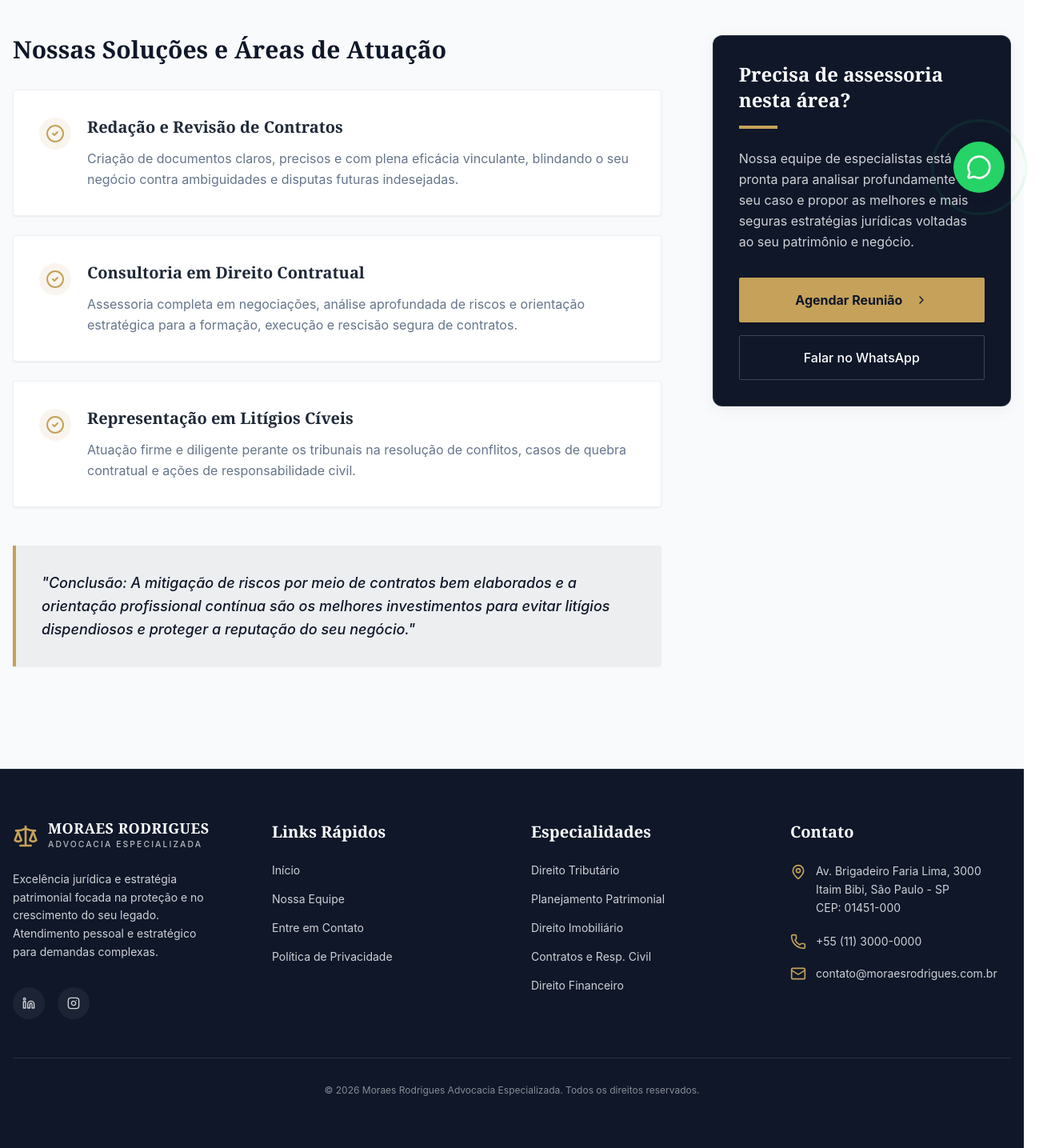
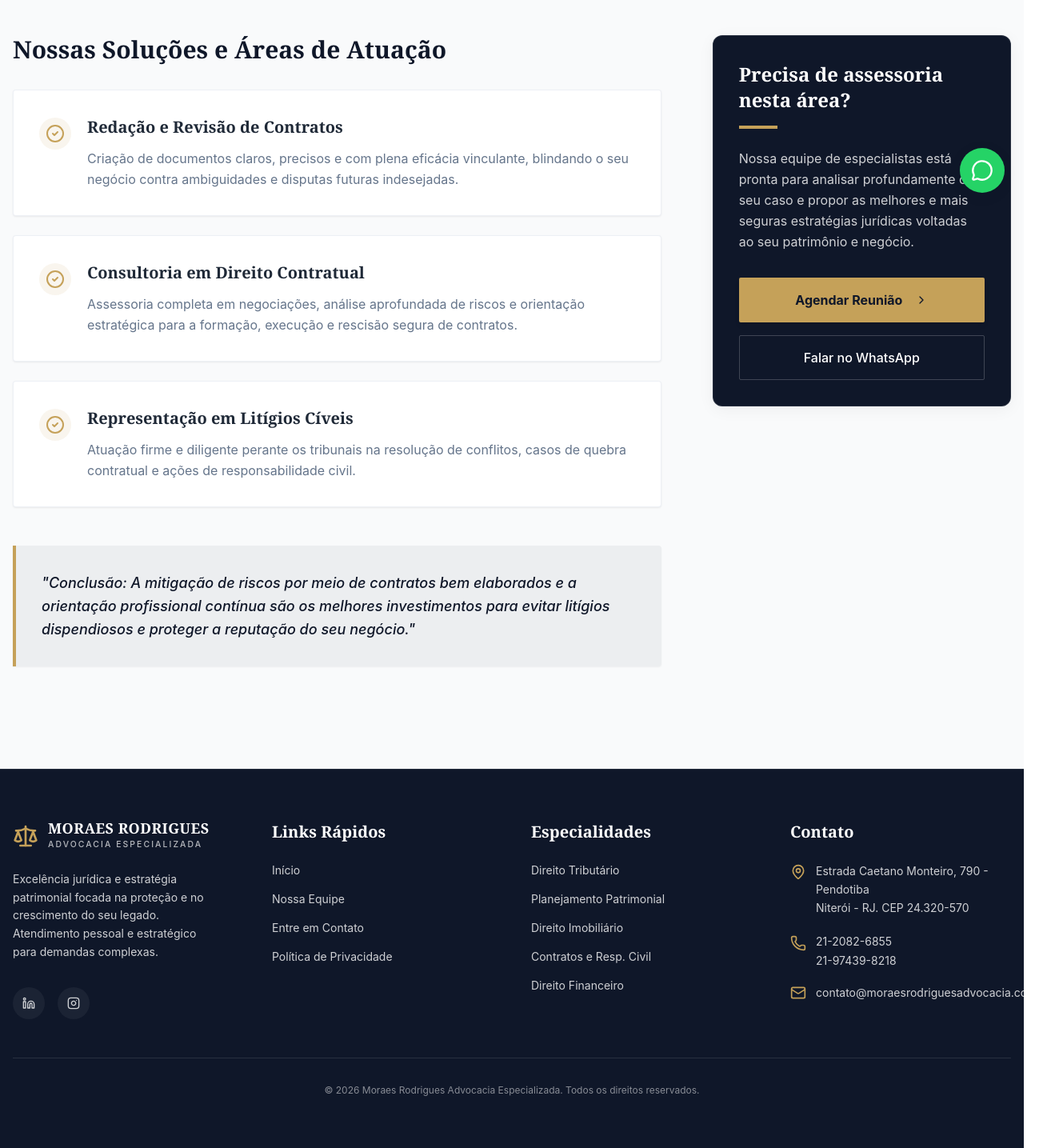
Before and after one commit to marrodrigues2106/ERP_Optimo_Juridico, a React (Vite) app: page /especialidades/contratos-responsabilidade in a window 1280 px wide. Shown: the part 535-1970 px from the top of the page at 80% size, 1314 px wide, since content can reach past the window. Built offline with nearby package versions, Linux system fonts and the light colour scheme.

Commit message:
feat: Add firm history, contact, and location details

```diff
--- a/src/components/Footer.tsx
+++ b/src/components/Footer.tsx
@@ -120,20 +120,26 @@ export function Footer() {
               <li className="flex items-start gap-3">
                 <MapPin className="w-5 h-5 text-accent flex-shrink-0 mt-0.5" />
                 <span className="leading-relaxed">
-                  Av. Brigadeiro Faria Lima, 3000
+                  Estrada Caetano Monteiro, 790 - Pendotiba
                   <br />
-                  Itaim Bibi, São Paulo - SP
-                  <br />
-                  CEP: 01451-000
+                  Niterói - RJ. CEP 24.320-570
                 </span>
               </li>
-              <li className="flex items-center gap-3">
-                <Phone className="w-5 h-5 text-accent flex-shrink-0" />
-                <span>+55 (11) 3000-0000</span>
+              <li className="flex items-start gap-3">
+                <Phone className="w-5 h-5 text-accent flex-shrink-0 mt-0.5" />
+                <div className="flex flex-col gap-1">
+                  <span>21-2082-6855</span>
+                  <span>21-97439-8218</span>
+                </div>
               </li>
               <li className="flex items-center gap-3">
                 <Mail className="w-5 h-5 text-accent flex-shrink-0" />
-                <span>contato@moraesrodrigues.com.br</span>
+                <a
+                  href="mailto:contato@moraesrodriguesadvocacia.com.br"
+                  className="hover:text-accent transition-colors"
+                >
+                  contato@moraesrodriguesadvocacia.com.br
+                </a>
               </li>
             </ul>
           </div>
--- a/src/components/WhatsAppFAB.tsx
+++ b/src/components/WhatsAppFAB.tsx
@@ -1,29 +1,15 @@
 import { MessageCircle } from 'lucide-react'
-import { useEffect, useState } from 'react'
 
 export function WhatsAppFAB() {
-  const [isVisible, setIsVisible] = useState(false)
-
-  useEffect(() => {
-    const timer = setTimeout(() => setIsVisible(true), 1500)
-    return () => clearTimeout(timer)
-  }, [])
-
-  if (!isVisible) return null
-
   return (
     <a
-      href="https://wa.me/5511999999999"
+      href="https://wa.me/5521974398218"
       target="_blank"
       rel="noopener noreferrer"
-      className="fixed bottom-6 right-6 z-50 bg-[#25D366] text-white p-4 rounded-full shadow-elevation hover:scale-105 transition-transform duration-300 animate-fade-in-up flex items-center justify-center group"
-      aria-label="Fale conosco no WhatsApp"
+      className="fixed bottom-6 right-6 z-50 w-14 h-14 bg-[#25D366] text-white rounded-full flex items-center justify-center shadow-elevation hover:scale-110 transition-transform duration-300"
+      aria-label="Falar no WhatsApp"
     >
-      <div className="absolute inset-0 rounded-full border-2 border-[#25D366] animate-ping opacity-75"></div>
-      <MessageCircle className="w-8 h-8 relative z-10" />
-      <span className="absolute right-full mr-4 bg-primary text-primary-foreground text-sm font-medium py-2 px-4 rounded-lg shadow-elevation opacity-0 group-hover:opacity-100 transition-opacity whitespace-nowrap pointer-events-none">
-        Fale com um advogado
-      </span>
+      <MessageCircle className="w-7 h-7" />
     </a>
   )
 }
--- a/src/pages/Contact.tsx
+++ b/src/pages/Contact.tsx
@@ -178,11 +178,9 @@ export default function Contact() {
                   <div>
                     <h3 className="font-bold text-lg mb-1 text-primary">Nosso Endereço</h3>
                     <p className="text-muted-foreground leading-relaxed">
-                      Av. Brigadeiro Faria Lima, 3000
+                      Estrada Caetano Monteiro, 790 - Pendotiba
                       <br />
-                      Itaim Bibi, São Paulo - SP
-                      <br />
-                      CEP: 01451-000
+                      Niterói - RJ. CEP 24.320-570
                     </p>
                   </div>
                 </div>
@@ -193,9 +191,9 @@ export default function Contact() {
                   <div>
                     <h3 className="font-bold text-lg mb-1 text-primary">Telefones</h3>
                     <p className="text-muted-foreground leading-relaxed">
-                      +55 (11) 3000-0000
+                      21-2082-6855
                       <br />
-                      +55 (11) 99999-9999 (WhatsApp)
+                      21-97439-8218 (WhatsApp)
                     </p>
                   </div>
                 </div>
@@ -205,9 +203,12 @@ export default function Contact() {
                   </div>
                   <div>
                     <h3 className="font-bold text-lg mb-1 text-primary">E-mail Institucional</h3>
-                    <p className="text-muted-foreground leading-relaxed break-all">
-                      contato@moraesrodrigues.com.br
-                    </p>
+                    <a
+                      href="mailto:contato@moraesrodriguesadvocacia.com.br"
+                      className="text-muted-foreground leading-relaxed break-all hover:text-accent transition-colors"
+                    >
+                      contato@moraesrodriguesadvocacia.com.br
+                    </a>
                   </div>
                 </div>
                 <div className="flex gap-4 items-start">
@@ -227,7 +228,7 @@ export default function Contact() {
 
               <div className="rounded-xl overflow-hidden h-[350px] border border-border bg-muted shadow-sm">
                 <iframe
-                  src="https://www.google.com/maps/embed?pb=!1m18!1m12!1m3!1d3656.760144577821!2d-46.68884968440621!3d-23.57523996803738!2m3!1f0!2f0!3f0!3m2!1i1024!2i768!4f13.1!3m3!1m2!1s0x94ce5771c5ec213b%3A0xc3f92936df314d15!2sAv.%20Brg.%20Faria%20Lima%2C%203000%20-%20Itaim%20Bibi%2C%20S%C3%A3o%20Paulo%20-%20SP%2C%2001451-000!5e0!3m2!1spt-BR!2sbr!4v1655123456789!5m2!1spt-BR!2sbr"
+                  src="https://www.google.com/maps?q=Estrada+Caetano+Monteiro,+790+-+Pendotiba+-+Niter%C3%B3i+-+RJ&output=embed"
                   width="100%"
                   height="100%"
                   style={{ border: 0, filter: 'grayscale(100%) contrast(1.1) opacity(0.9)' }}
--- a/src/pages/Index.tsx
+++ b/src/pages/Index.tsx
@@ -1,5 +1,5 @@
 import { Link } from 'react-router-dom'
-import { ArrowRight, CheckCircle2 } from 'lucide-react'
+import { ArrowRight, CheckCircle2, Phone } from 'lucide-react'
 import { Button } from '@/components/ui/button'
 import { Card, CardContent, CardDescription, CardHeader, CardTitle } from '@/components/ui/card'
 import { specialtiesData } from '@/data/content'
@@ -132,20 +132,13 @@ export default function Index() {
             <div className="lg:w-1/2 w-full">
               <ScrollReveal>
                 <h2 className="text-3xl md:text-4xl font-serif font-bold mb-6 text-primary">
-                  Tradição, Precisão e Integridade
+                  Conheça nosso escritório de advocacia
                 </h2>
                 <div className="w-16 h-1 bg-accent mb-8" />
-                <p className="text-lg text-muted-foreground mb-6 leading-relaxed">
-                  O escritório{' '}
-                  <strong className="text-foreground">Moraes Rodrigues Advocacia</strong> nasceu com
-                  o propósito inabalável de oferecer uma advocacia artesanal, estratégica e
-                  altamente especializada para pessoas físicas e jurídicas.
-                </p>
                 <p className="text-lg text-muted-foreground mb-10 leading-relaxed">
-                  Compreendemos que as questões jurídicas de nossos clientes são únicas e exigem
-                  extrema diligência. Por isso, aliamos conhecimento técnico profundo a uma visão de
-                  negócios abrangente, entregando soluções precisas para demandas de alta
-                  complexidade.
+                  Fundado em 2019, oferecemos serviços especializados em direito tributário,
+                  planejamento patrimonial e sucessório, e direito imobiliário, tanto no contencioso
+                  judicial quanto extrajudicial.
                 </p>
 
                 <div className="grid grid-cols-1 sm:grid-cols-2 gap-4 mb-10">
@@ -202,6 +195,25 @@ export default function Index() {
             >
               <Link to="/contato">Falar com um Especialista</Link>
             </Button>
+
+            <div className="flex flex-col sm:flex-row items-center justify-center gap-6 mt-8 text-white/90">
+              <a
+                href="tel:2120826855"
+                className="flex items-center gap-2 hover:text-accent transition-colors"
+              >
+                <Phone className="w-5 h-5 text-accent" />
+                <span>21-2082-6855</span>
+              </a>
+              <a
+                href="https://wa.me/5521974398218"
+                target="_blank"
+                rel="noopener noreferrer"
+                className="flex items-center gap-2 hover:text-accent transition-colors"
+              >
+                <Phone className="w-5 h-5 text-accent" />
+                <span>21-97439-8218</span>
+              </a>
+            </div>
           </ScrollReveal>
         </div>
       </section>
--- a/src/pages/Specialty.tsx
+++ b/src/pages/Specialty.tsx
@@ -111,7 +111,7 @@ export default function Specialty() {
                     className="w-full border-primary-foreground/20 text-primary-foreground hover:bg-primary-foreground/10 h-14 text-base font-medium transition-colors"
                     asChild
                   >
-                    <a href="https://wa.me/5511999999999" target="_blank" rel="noopener noreferrer">
+                    <a href="https://wa.me/5521974398218" target="_blank" rel="noopener noreferrer">
                       Falar no WhatsApp
                     </a>
                   </Button>
```
Also changed, not shown: .skip.config.json.
